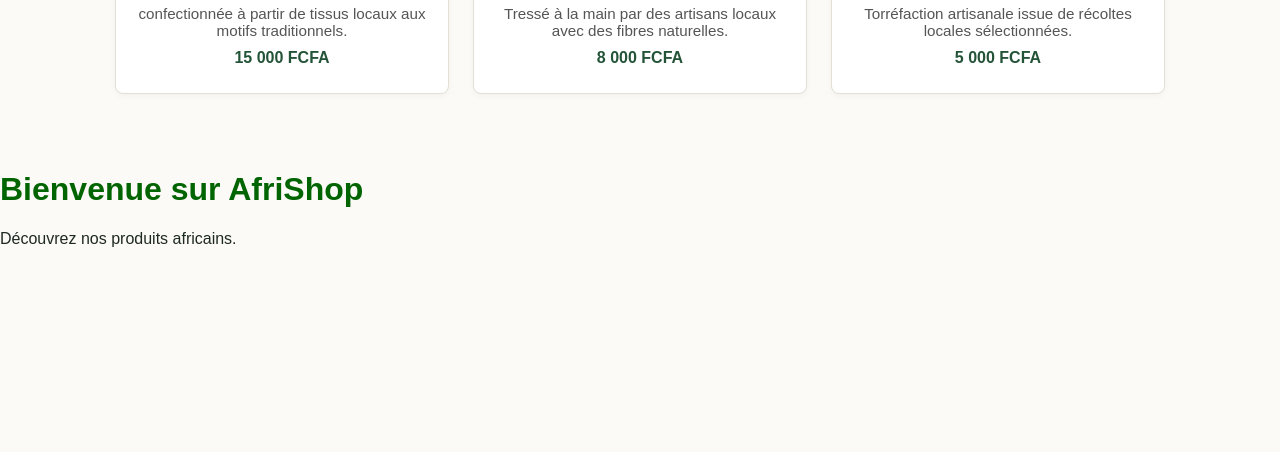
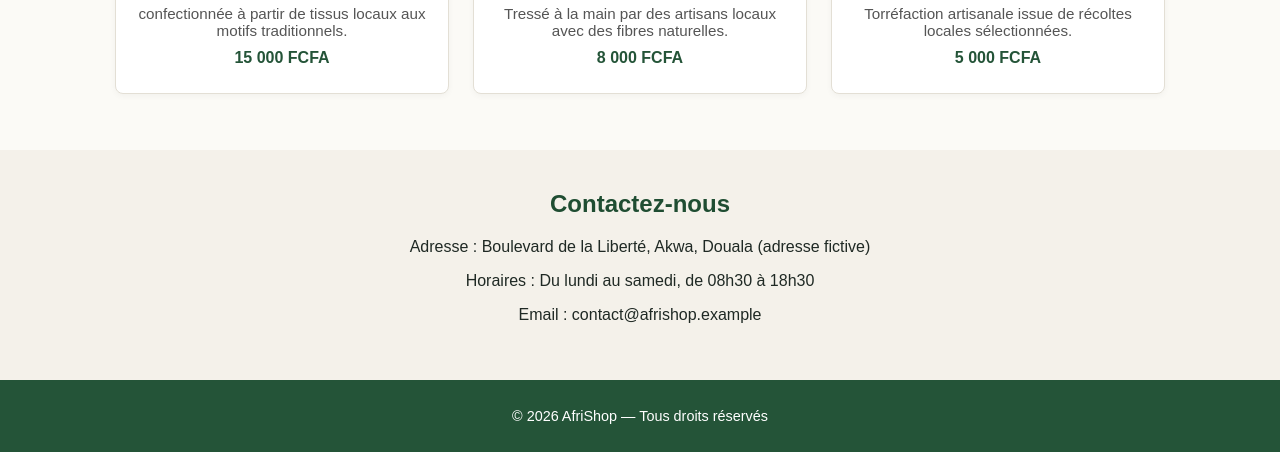
Before and after one commit to pettanggrace/AfriShop, a plain HTML site: page index.html in a window 1280 px wide. Shown: the part 524-976 px from the top of the page. Before the commit the page ends 800 px from the top, so only its background shows below. Drawn offline with Linux system fonts and the light colour scheme.

Commit message:
feat: ajouter la section contact et le pied de page

```diff
--- a/index.html
+++ b/index.html
@@ -48,8 +48,20 @@
         </article>
       </div>
     </section>
+    </main>
 
-  <h1>Bienvenue sur AfriShop</h1>
-  <p>Découvrez nos produits africains.</p>
+  <section id="contact" class="contact-section">
+    <h2>Contactez-nous</h2>
+    <p>Adresse : Boulevard de la Liberté, Akwa, Douala (adresse fictive)</p>
+    <p>Horaires : Du lundi au samedi, de 08h30 à 18h30</p>
+    <p>Email : contact@afrishop.example</p>
+  </section>
+
+  <footer class="site-footer">
+    <p>&copy; 2026 AfriShop — Tous droits réservés</p>
+  </footer>
+
+  <!--h1>Bienvenue sur AfriShop</h1>
+  <p>Découvrez nos produits africains.</p-->
 </body>
 </html>
--- a/style.css
+++ b/style.css
@@ -118,3 +118,21 @@ h1 {
   color: #245438;
   font-size: 1rem;
 }
+.contact-section {
+  text-align: center;
+  padding: 40px 24px;
+  background-color: #f4f1ea;
+}
+
+.contact-section h2 {
+  color: #1f4d32;
+  margin-top: 0;
+}
+
+.site-footer {
+  background-color: #245438;
+  color: #ffffff;
+  text-align: center;
+  padding: 14px 20px;
+  font-size: 0.9rem;
+}
```
